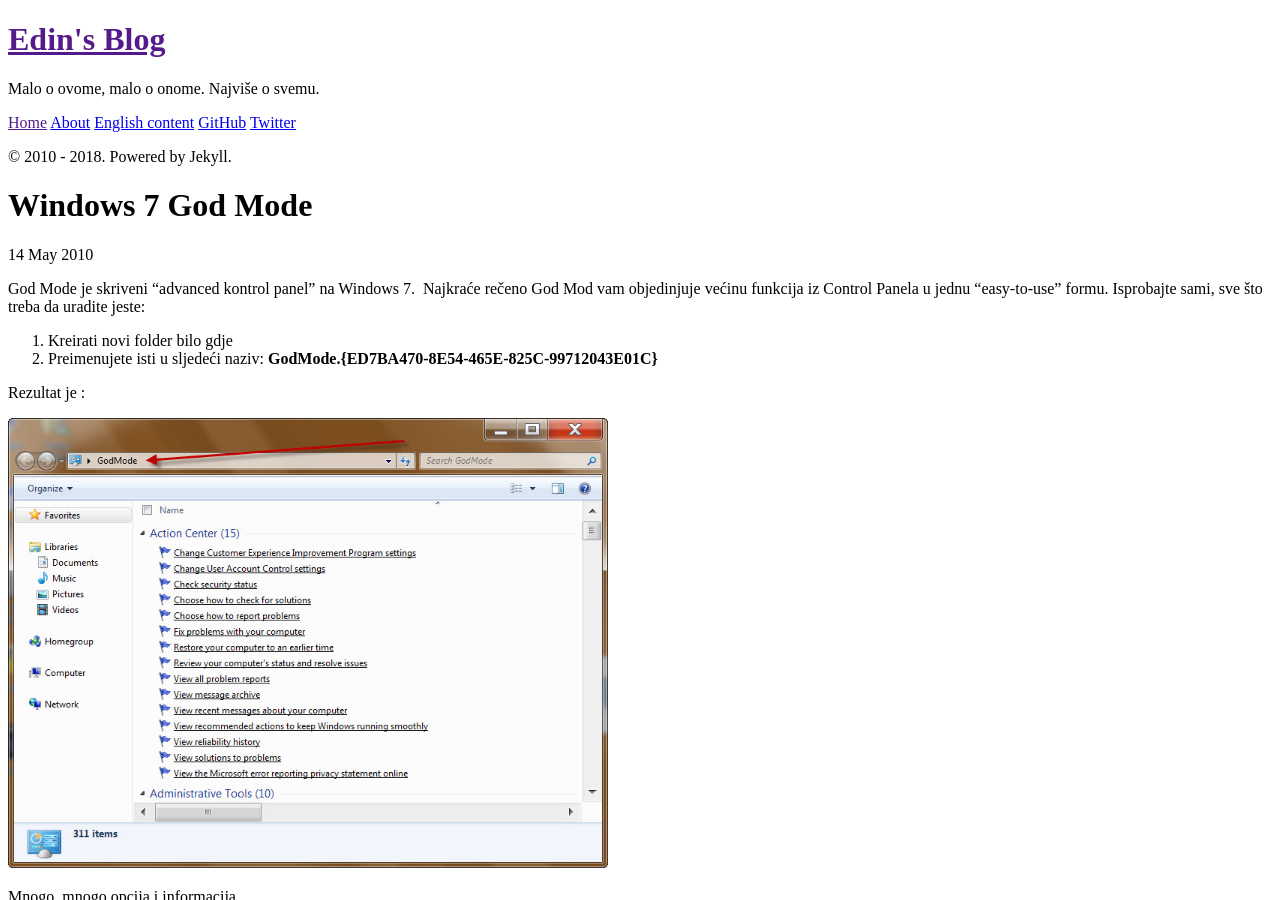
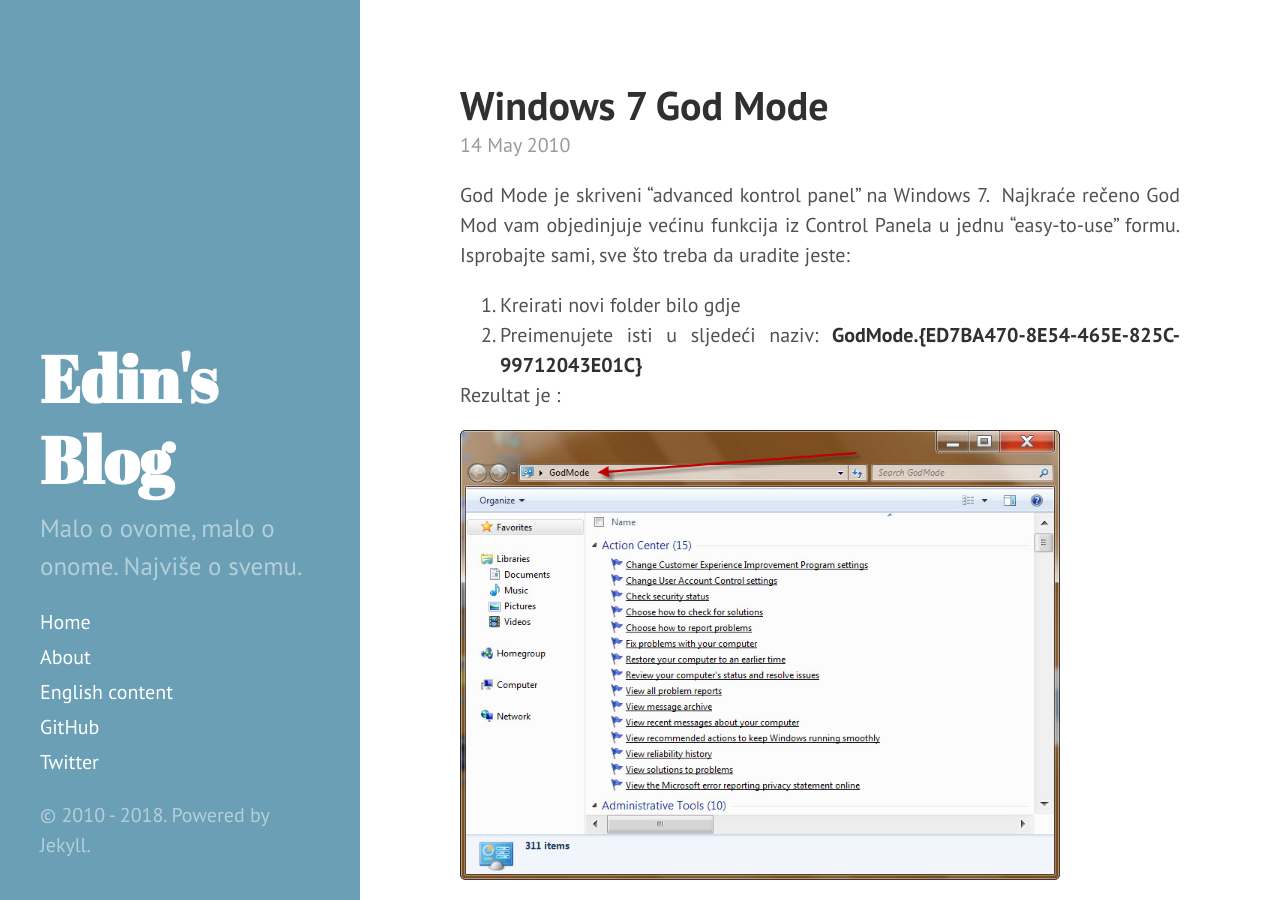
Before and after one commit to edinc/edinc.github.io, a Jekyll site: the page built from _posts/2010-05-14-windows7-god-mode.md, in a window 1280 px wide and 900 px high. Built offline with Jekyll 4.4.1, drawn with Linux system fonts in a browser that asks for light colours; comment, search, counter and statistics services are not loaded.

Commit message:
Changed baseurl and adjustments

```diff
--- a/_config.yml
+++ b/_config.yml
@@ -10,7 +10,7 @@
 tagline:          'Personal Blog'
 description:      'Malo o ovome, malo o onome. Najviše o svemu.'
 url:              http://blog.edinc.info
-baseurl:          /
+baseurl:          ""
 
 author:
   name:           'Edin Cenanovic'
--- a/_includes/head.html
+++ b/_includes/head.html
@@ -15,9 +15,9 @@
   </title>
 
   <!-- CSS -->
-  <link rel="stylesheet" href="{{ site.baseurl }}public/css/poole.css">
-  <link rel="stylesheet" href="{{ site.baseurl }}public/css/syntax.css">
-  <link rel="stylesheet" href="{{ site.baseurl }}public/css/hyde.css">
+  <link rel="stylesheet" href="/{{ site.baseurl }}public/css/poole.css">
+  <link rel="stylesheet" href="/{{ site.baseurl }}public/css/syntax.css">
+  <link rel="stylesheet" href="/{{ site.baseurl }}public/css/hyde.css">
   <link rel="stylesheet" href="http://fonts.googleapis.com/css?family=PT+Sans:400,400italic,700|Abril+Fatface">
 
   <!-- Icons -->
```
